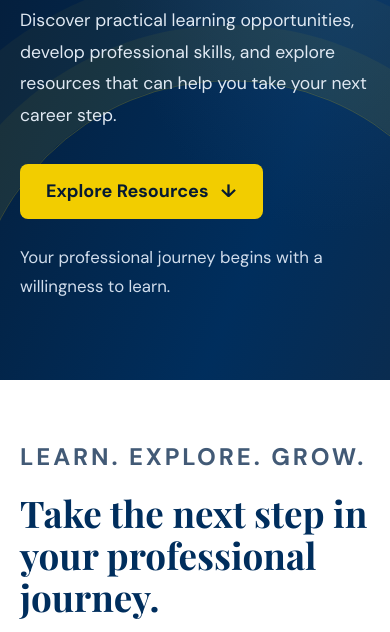
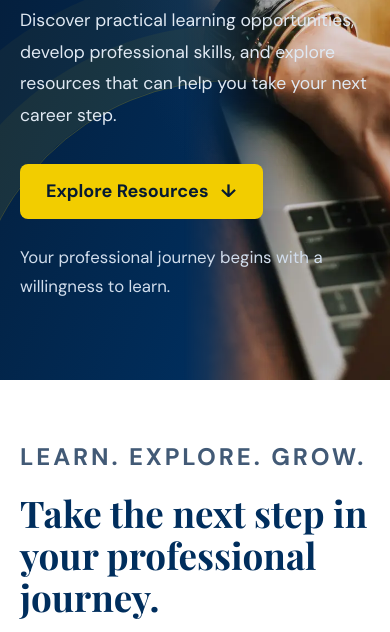
Before and after one commit to ElenaWell/byu-ms-mindanao-chapter, a plain HTML site: page resources.html in a window 390 px wide. Shown: the part 571-1203 px from the top of the page. Drawn offline with nearby package versions, Linux system fonts and the light colour scheme.

```diff
--- a/css/resources.css
+++ b/css/resources.css
@@ -63,12 +63,58 @@
     pointer-events: none;
 }
 
+
 .resources-hero-content {
     position: relative;
-    z-index: 1;
-    padding-block: clamp(90px, 12vw, 160px);
+    z-index: 2;
+    display: flex;
+    flex-direction: column;
+    align-items: flex-start;
+    justify-content: center;
+    min-height: 670px;
+    padding-block: 70px;
     animation: resources-enter 650ms ease both;
 }
+
+
+
+/* CAREER RESOURCES HERO IMAGE */
+
+.resources-hero-visual {
+    position: absolute;
+    inset-block: 0;
+    right: -32px;
+    z-index: 1;
+    width: 61%;
+    margin: 0;
+    overflow: hidden;
+    pointer-events: none;
+}
+
+.resources-hero-visual img {
+    display: block;
+    width: 100%;
+    height: 100%;
+    object-fit: cover;
+    object-position: center 45%;
+    -webkit-mask-image: linear-gradient(
+        to right,
+        transparent 0%,
+        rgba(0, 0, 0, 0.12) 10%,
+        rgba(0, 0, 0, 0.65) 27%,
+        #000000 45%
+    );
+    mask-image: linear-gradient(
+        to right,
+        transparent 0%,
+        rgba(0, 0, 0, 0.12) 10%,
+        rgba(0, 0, 0, 0.65) 27%,
+        #000000 45%
+    );
+    -webkit-mask-size: 100% 100%;
+    mask-size: 100% 100%;
+}
+
 
 /* [SIZE] Hero eyebrow — Scholarships hero eyebrow: 1rem */
 .resources-hero .eyebrow {
--- a/resources.html
+++ b/resources.html
@@ -80,6 +80,7 @@
 
     <!-- CAREER RESOURCES HERO -->
     <section class="resources-hero">
+
       <div class="container resources-hero-content">
 
         <p class="eyebrow">CAREER DEVELOPMENT &amp; PROFESSIONAL GROWTH</p>
@@ -105,6 +106,15 @@
         </p>
 
       </div>
+
+      <div class="resources-hero-visual" aria-hidden="true">
+        <img
+          src="assets/career-resources-hero.webp"
+          alt=""
+          fetchpriority="high"
+        >
+      </div>
+
     </section>
 
     <!-- INTRODUCTION -->
```
Also changed, not shown: about.html (+11 -5 lines), index.html (+5 -5 lines).
